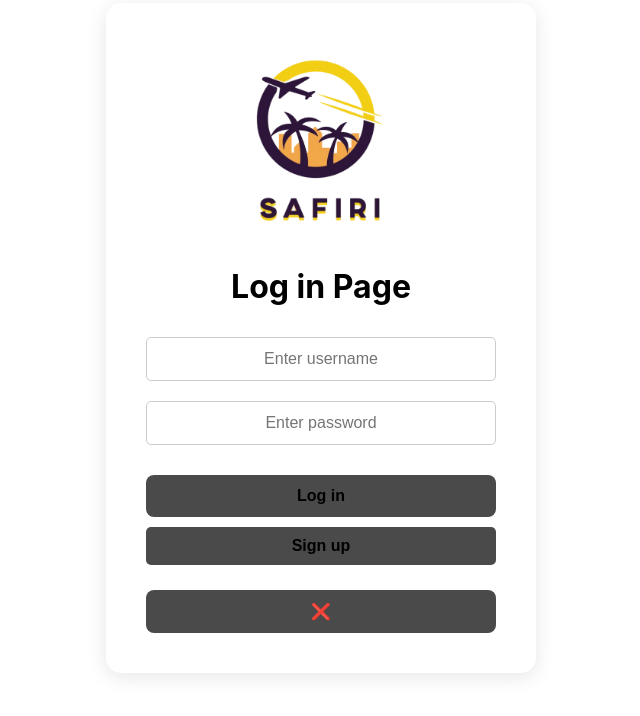
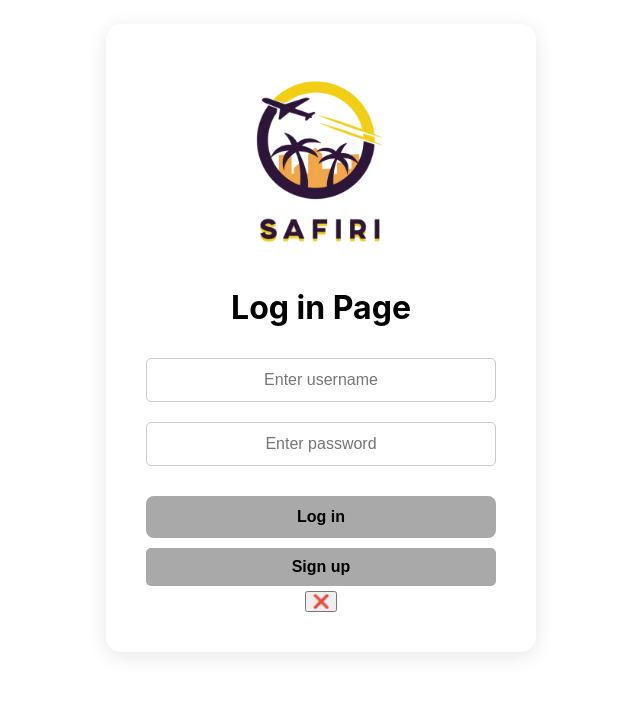
Before and after one commit to Markbkiunga/safiri-phase-4-project, a React (Create React App) app in the folder client/: page /login in a window 1280 px wide. Shown: the part 162-878 px from the top of the page, without its empty margins (319-959 px from the left). Built offline with nearby package versions, Linux system fonts and the light colour scheme; no server answers.

Commit message:
fixed the login button

```diff
--- a/client/src/components/Login/Login.css
+++ b/client/src/components/Login/Login.css
@@ -55,7 +55,7 @@
   padding: 10px;
   border: none;
   border-radius: 5px;
-  background-color: #4a4a4a;
+  background-color: darkgray;
   color: black;
   font-weight: bold;
   font-size: 16px;
@@ -88,9 +88,9 @@
   align-items: center;
   height: 100vh;
 }
-button {
+.login-button-login {
   font-size: 1em;
-  background-color: #4a4a4a;
+  background-color: darkgray;
   border-radius: 8px;
   padding: 12px;
   width: 100%;
--- a/client/src/components/Login/Login.jsx
+++ b/client/src/components/Login/Login.jsx
@@ -12,7 +12,7 @@ function Login({ setUser, user }) {
 
   function handleSubmit(e) {
     e.preventDefault();
-    fetch('/login', {
+    fetch(' http://127.0.0.1:5555/login', {
       method: 'POST',
       headers: {
         'Content-Type': 'application/json',
@@ -53,7 +53,7 @@ function Login({ setUser, user }) {
           className="login-input"
           placeholder="Enter password"
         />
-        <button type="submit" id="login-login-button">
+        <button type="submit" id="login-login-button" className='login-button-login'>
           Log in
         </button>
         <button
--- a/client/src/components/Signup/Signup.jsx
+++ b/client/src/components/Signup/Signup.jsx
@@ -11,7 +11,7 @@ function Signup() {
   const navigate = useNavigate();
   function handleSubmit(e) {
     e.preventDefault();
-    fetch('/signup', {
+    fetch(' http://127.0.0.1:5555/signup', {
       method: 'POST',
       headers: {
         'Content-Type': 'application/json',
```
